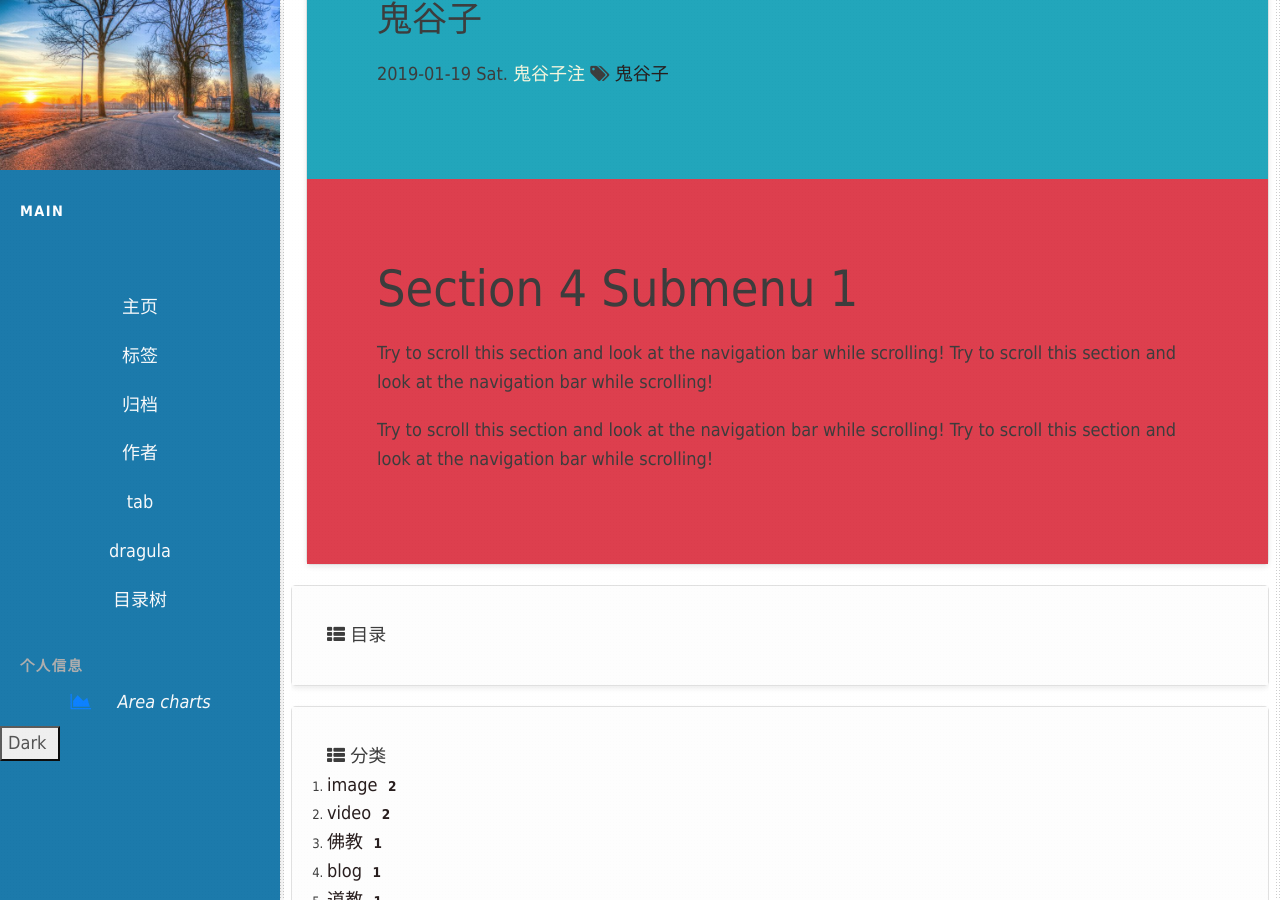
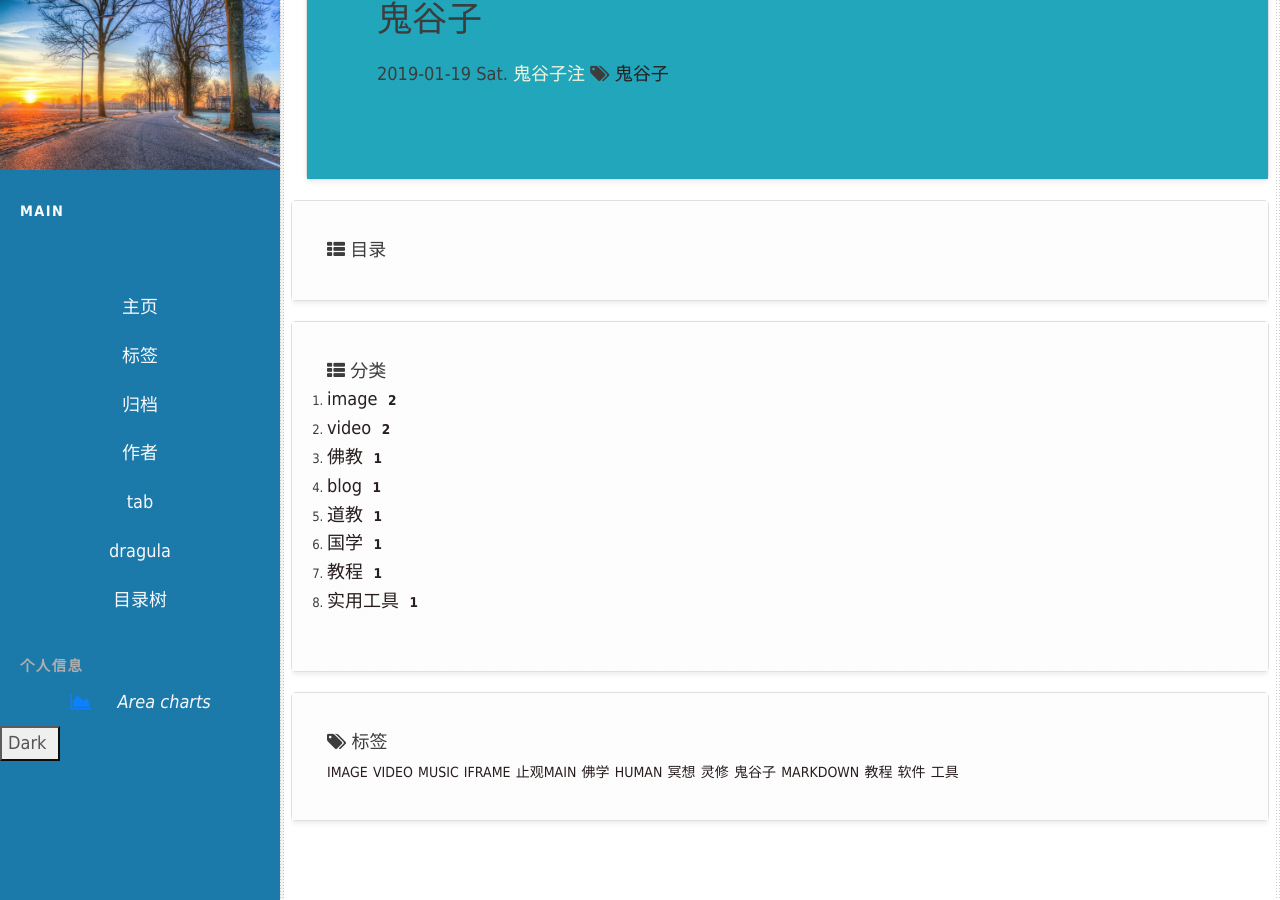
Before and after one commit to nengwuzhi/nengwuzhi.github.ioce, a Jekyll site: the page built from pages/tab.html, in a window 1280 px wide and 900 px high, scrolled down 3730 px. Built offline with Jekyll 4.4.1, drawn with Linux system fonts in a browser that asks for light colours; nearby versions of some CDN libraries.

Commit message:
Update tab.html

```diff
--- a/pages/tab.html
+++ b/pages/tab.html
@@ -27,9 +27,6 @@ type: page
     </li>
     <li class="nav-item">
       <a class="nav-link" href="#section3">标签</a>
-    </li>
-    <li class="nav-item">
-      <a class="nav-link" href="#section4">Section 4</a>
     </li>
   </ul>
 </nav>
@@ -115,11 +112,7 @@ type: page
         {% endfor %}
         </ul>
 </div>
-<div id="section4" class="container-fluid bg-danger" style="padding-top:70px;padding-bottom:70px;padding-left:70px;padding-right:70px;">
-  <h1>Section 4 Submenu 1</h1>
-  <p>Try to scroll this section and look at the navigation bar while scrolling! Try to scroll this section and look at the navigation bar while scrolling!</p>
-  <p>Try to scroll this section and look at the navigation bar while scrolling! Try to scroll this section and look at the navigation bar while scrolling!</p>
-</div>
+
 
 </div>
 
```
